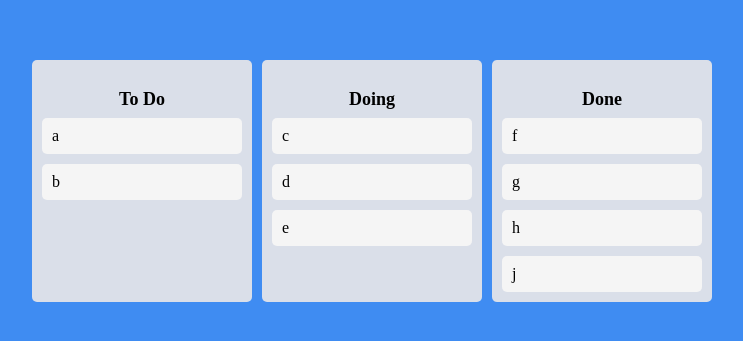
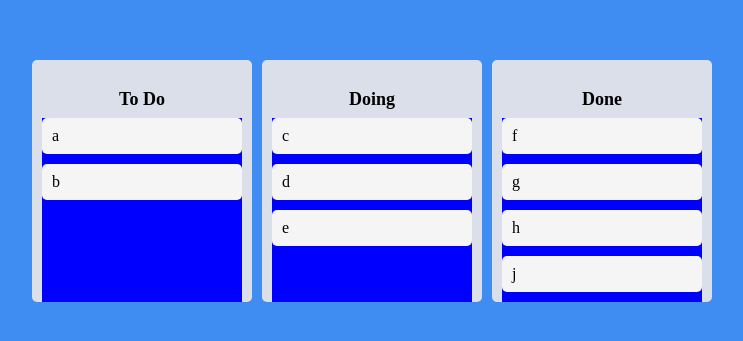
Before and after one commit to Novelier-Webbelier/react-trello-clone, a React (Create React App) app: page / in a window 1280 px wide. Shown: the part 219-560 px from the top of the page, without its empty margins (268-1011 px from the left). Built offline with nearby package versions, Linux system fonts and the light colour scheme.

Commit message:
6.11 Droppable Snapshot

```diff
--- a/src/Components/Board.tsx
+++ b/src/Components/Board.tsx
@@ -8,6 +8,8 @@
   background-color: ${(props) => props.theme.boardColor};
   border-radius: 5px;
   min-height: 200px;
+  display: flex;
+  flex-direction: column;
 `;
 
 const Title = styled.h2`
@@ -16,6 +18,18 @@
   margin-bottom: 10px;
   font-size: 18px;
 `;
+
+const Area = styled.div<IAreaProps>`
+  background-color: ${(props) =>
+    props.isDraggingOver ? "pink" : props.isDraggingFromThis ? "red" : "blue"};
+  flex-grow: 1;
+  transition: background-color .3s ease-in-out;
+`;
+
+interface IAreaProps {
+  isDraggingOver: boolean;
+  isDraggingFromThis: boolean;
+}
 
 interface IBoardProps {
   toDos: string[];
@@ -27,13 +41,18 @@
     <Wrapper>
       <Title>{boardId}</Title>
       <Droppable droppableId={boardId}>
-        {(magic) => (
-          <div ref={magic.innerRef} {...magic.droppableProps}>
+        {(magic, info) => (
+          <Area
+            ref={magic.innerRef}
+            {...magic.droppableProps}
+            isDraggingOver={info.isDraggingOver}
+            isDraggingFromThis={Boolean(info.draggingFromThisWith)}
+          >
             {toDos.map((toDo, index) => (
               <DraggableCard key={toDo} index={index} toDo={toDo} />
             ))}
             {magic.placeholder}
-          </div>
+          </Area>
         )}
       </Droppable>
     </Wrapper>
```
